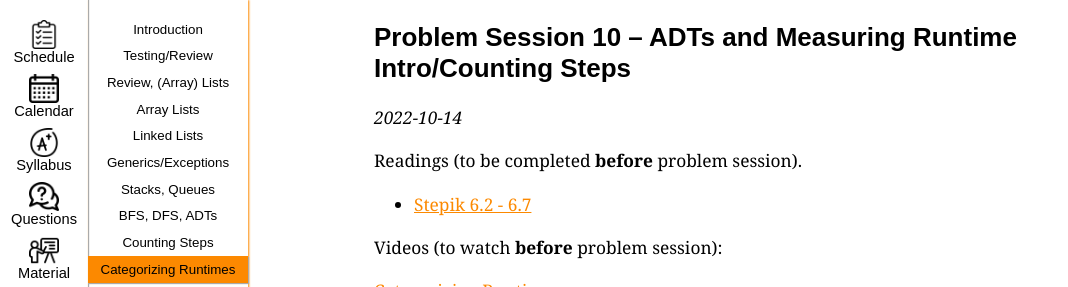
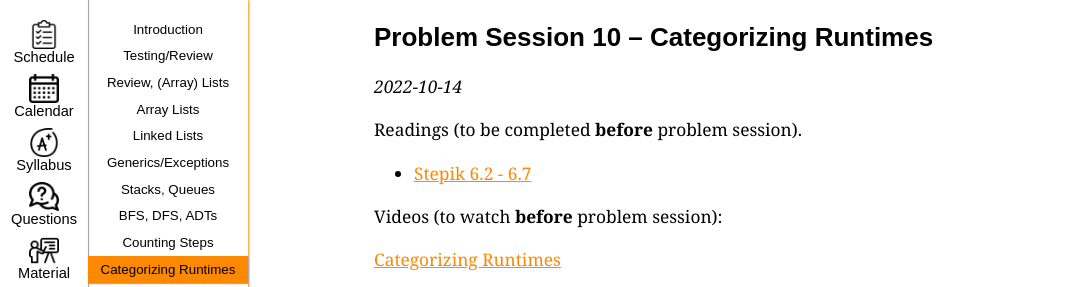
Before and after one commit to ucsd-cse12-f22/ucsd-cse12-f22.github.io, a Jekyll site: the page built from _lectures/lecture10.md, in a window 1280 px wide, cut to the strip 0-287 px from the top of the page. Shown: the whole strip, without its empty margins (0-1068 px from the left). Built offline with Jekyll 4.4.1, drawn with Linux system fonts in a browser that asks for light colours.

Commit message:
Update lecture10.md

```diff
--- a/_lectures/lecture10.md
+++ b/_lectures/lecture10.md
@@ -8,7 +8,7 @@ videos:
     url: https://drive.google.com/file/d/1jY44374airVITjEGbV2vrGwNrHK3xFuw
 ---
 
-## Problem Session 10 – ADTs and Measuring Runtime Intro/Counting Steps
+## Problem Session 10 – Categorizing Runtimes
 
 _{{ page.released-on }}_
 
```
